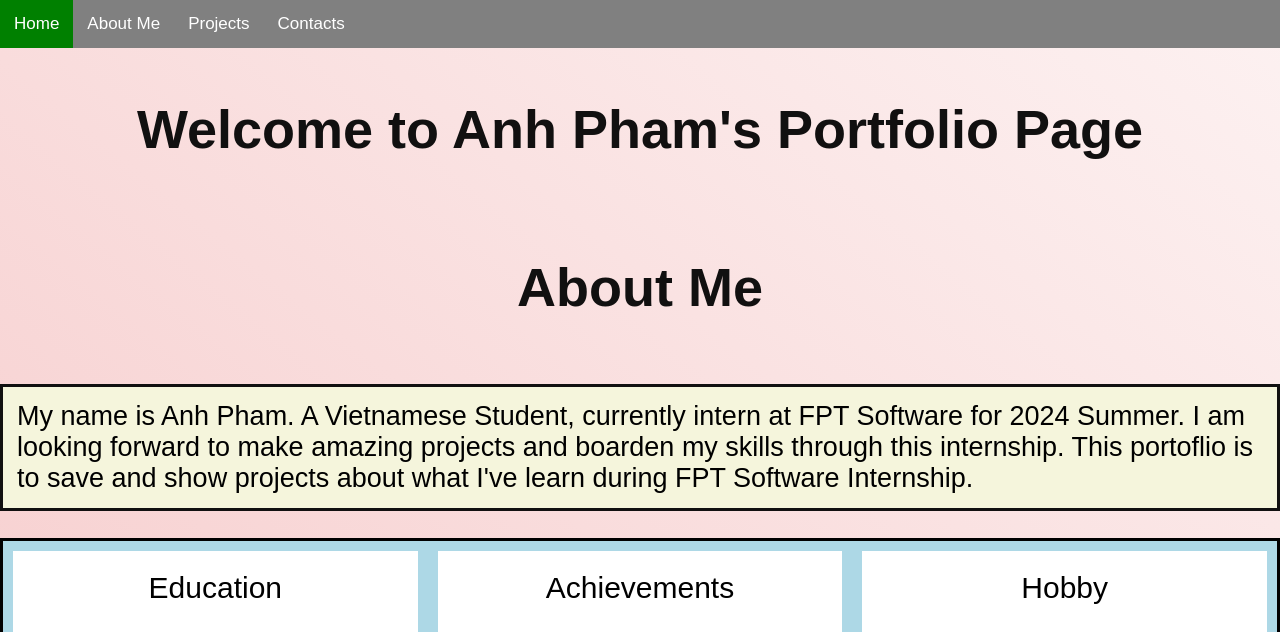
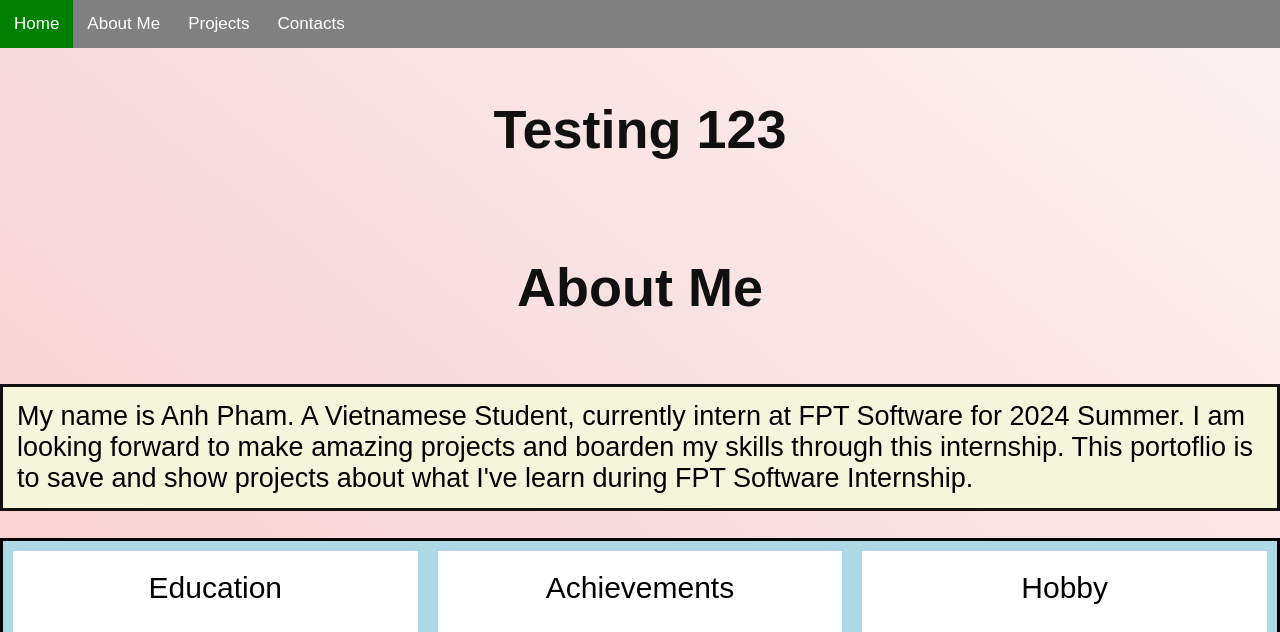
Before and after one commit to AnhPham2809/AnhPham2809.github.io, a plain HTML site: page index.html in a window 1280 px wide. Shown: the top 632 px of the page. Drawn offline with Linux system fonts and the light colour scheme.

Commit message:
Update index.html

```diff
--- a/index.html
+++ b/index.html
@@ -124,7 +124,7 @@ text-align: center;
 
 </div>
 
-<h1 id="home">Welcome to Anh Pham's Portfolio Page</h1>
+<h1 id="home">Testing 123</h1>
 <h1 id="about">About Me</h1>
 <p>My name is Anh Pham. A Vietnamese Student, currently intern at FPT Software for 2024 Summer. I am looking forward to make amazing projects and boarden my skills through this internship. This portoflio is to save and show projects about what I've learn during FPT Software Internship.</p>
 
```
